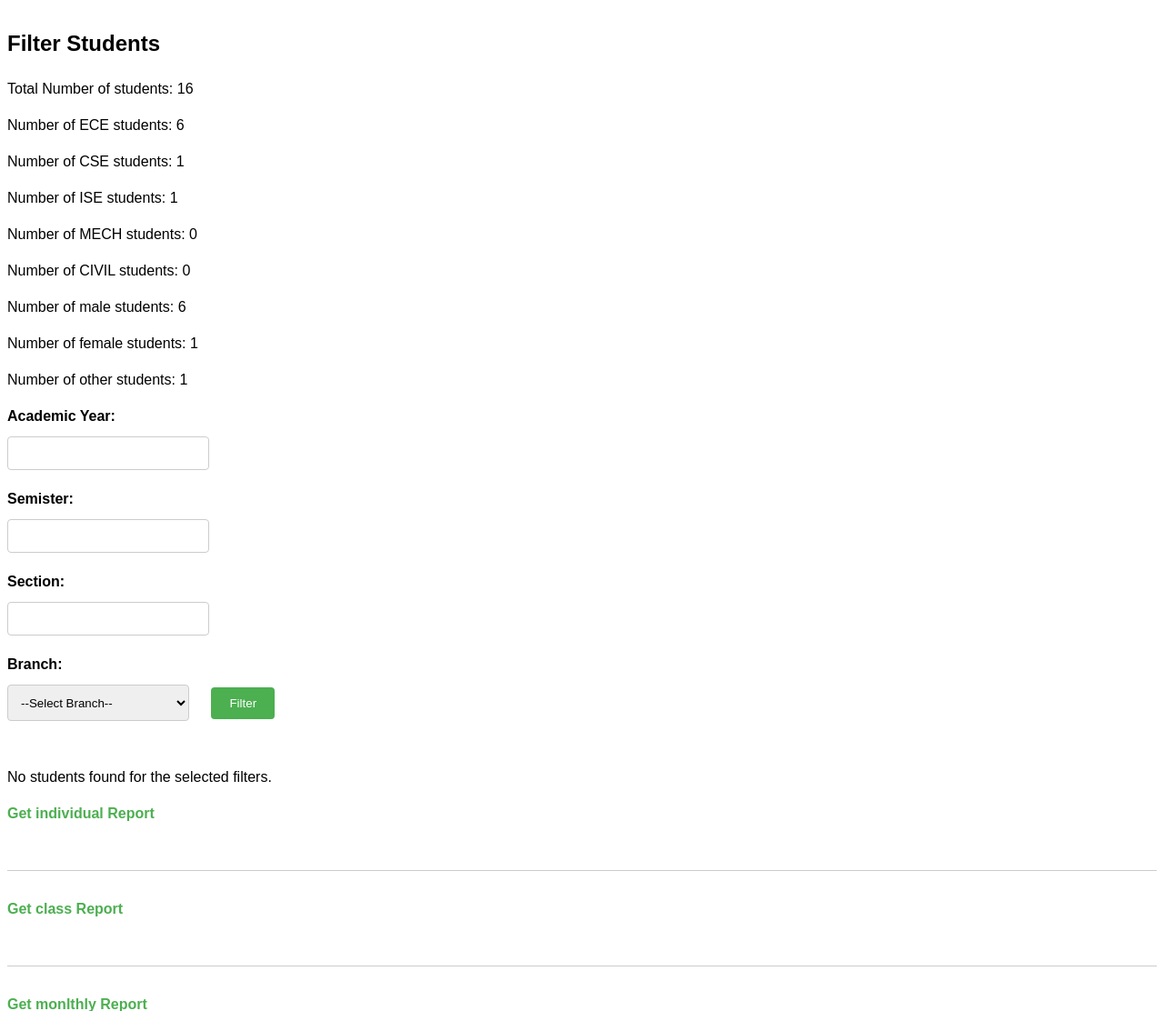
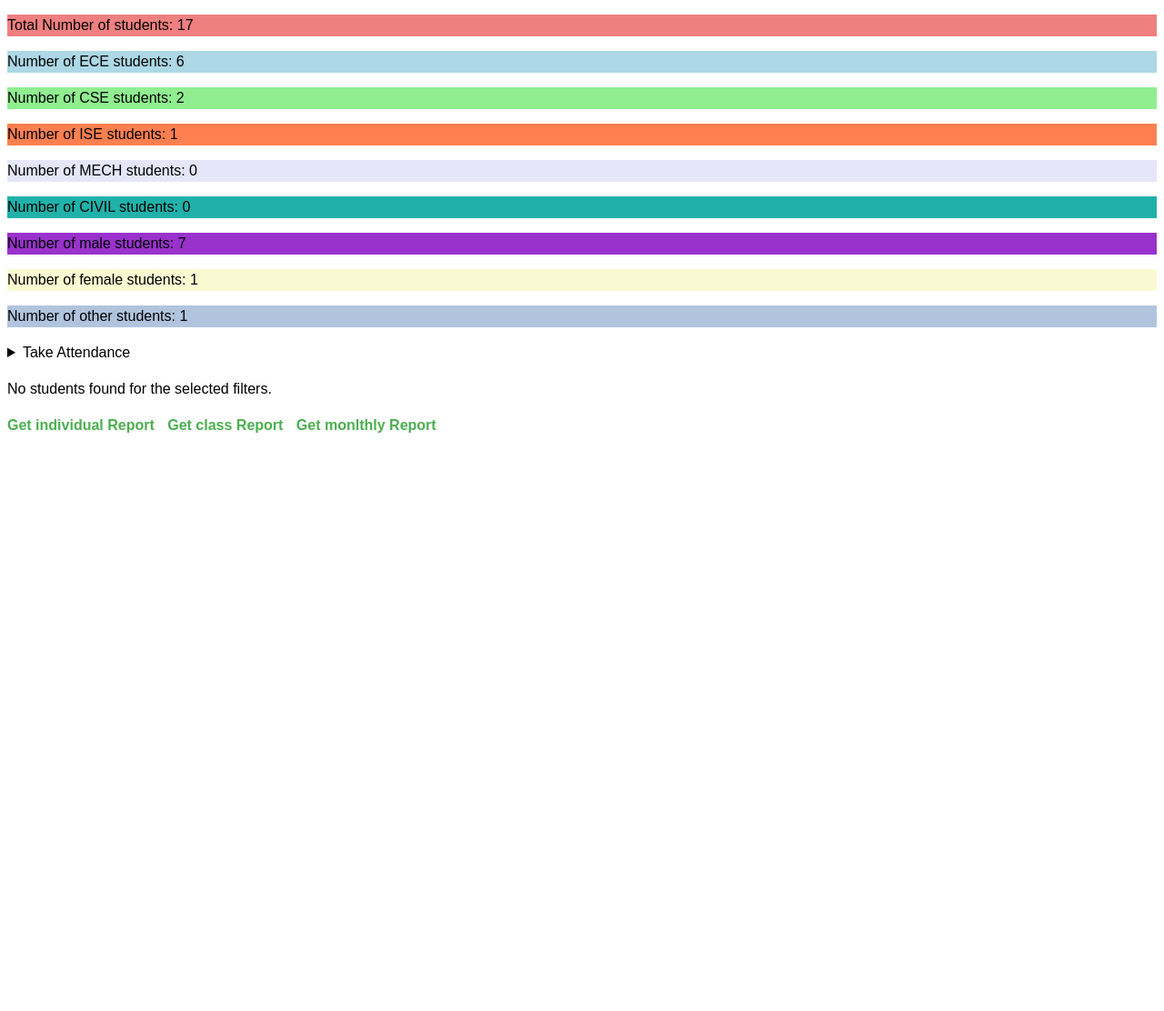
Before and after one commit to Prashanthg01/Final_Attendance_monitoring, a Django app: page / in a window 1280 px wide. Shown: the top 1112 px of the page at 91% size. After the commit the page ends 800 px from the top, so only its background shows below. Run offline with Django 4.2, Linux system fonts and the light colour scheme; data comes from the database, SQL or seed files in the repository; some libraries are stand-ins or nearby versions.

Commit message:
css commit

```diff
--- a/attendance/templates/attendance/base.html
+++ b/attendance/templates/attendance/base.html
@@ -5,6 +5,7 @@
 <head>
   <title>{% block title %}{% endblock %}</title>
   <link rel="stylesheet" href="{% static 'css/style.css' %}">
+  <script src='https://kit.fontawesome.com/a076d05399.js' crossorigin='anonymous'></script>
 </head>
 <body>
   <div class="container">
--- a/attendance/templates/attendance/classresult.html
+++ b/attendance/templates/attendance/classresult.html
@@ -17,7 +17,6 @@
       <th>Student</th>
       <th>Roll Number</th>
       <th>Status</th>
-      <th>Class Name</th>
     </tr>
   </thead>
   <tbody>
@@ -30,7 +29,6 @@
       {% else %}
       <td>Absent</td>
       {% endif %}
-      <td>{{ attendance.class_name }}</td>
     </tr>
     {% endfor %}
   </tbody>
--- a/attendance/templates/attendance/home.html
+++ b/attendance/templates/attendance/home.html
@@ -2,17 +2,40 @@
 
 {% block content %}
 
-  <h2>Filter Students</h2>
-  <p>Total Number of students: {{ num_students }}</p>
-  <p>Number of ECE students: {{ num_branch_ece }}</p>
-  <p>Number of CSE students: {{ num_branch_cse }}</p>
-  <p>Number of ISE students: {{ num_branch_ise }}</p>
-  <p>Number of MECH students: {{ num_branch_mech }}</p>
-  <p>Number of CIVIL students: {{ num_branch_civil }}</p>
-  <p>Number of male students: {{ num_gender_male }}</p>
-  <p>Number of female students: {{ num_gender_female }}</p>
-  <p>Number of other students: {{ num_gender_others }}</p>
-  <form>
+  <div class='student_num'>
+    <div>
+      <p style='background-color:lightcoral;'>Total Number of students: <span>{{ num_students }}</span></p>
+    </div>
+    <div>
+      <p style='background-color:lightblue;'>Number of ECE students: <span>{{ num_branch_ece }}</span></p>
+    </div>
+    <div>
+      <p style='background-color:lightgreen;'>Number of CSE students: <span>{{ num_branch_cse }}</span></p>
+    </div>
+    <div>
+      <p style='background-color:coral;'>Number of ISE students: <span>{{ num_branch_ise }}</span></p>
+    </div>
+    <div>
+      <p style='background-color:lavender;'>Number of MECH students: <span>{{ num_branch_mech }}</span></p>
+    </div>
+    <div>
+      <p style='background-color:lightseagreen;'>Number of CIVIL students: <span>{{ num_branch_civil }}</span></p>
+    </div>
+    <div>
+      <p style='background-color:darkorchid;'>Number of male students: <span>{{ num_gender_male }}</span></p>
+    </div>
+    <div>
+      <p style='background-color:lightgoldenrodyellow;'>Number of female students: <span>{{ num_gender_female }}</span></p>
+    </div>
+    <div>
+      <p style='background-color:lightsteelblue;'>Number of other students: <span>{{ num_gender_others }}</span></p>
+    </div>
+  </div>
+
+<div class='attendance_take'>
+  <details>
+    <summary>Take Attendance</summary>
+    <p><form>
       <label for="academic_year">Academic Year:</label>
       <input type="text" id="academic_year" name="academic_year">
 
@@ -68,11 +94,12 @@
       <button type="submit">Submit Attendance</button>
     </form>
   {% else %}
-    <p>No students found for the selected filters.</p>
+    <p class='erro_msg'>No students found for the selected filters.</p>
   {% endif %}
 
-  <a href="/result">Get individual Report</a><br><hr>
-  <a href="/classresult">Get class Report</a><br><hr>
+<div class='links_download'>
+  <a href="/result">Get individual Report</a>
+  <a href="/classresult">Get class Report</a>
   <a href="/monthlyresult">Get monlthly Report</a>
-
+</div>
 {% endblock %}
--- a/attendance/templates/attendance/month.html
+++ b/attendance/templates/attendance/month.html
@@ -21,9 +21,6 @@
     <table>
       <thead>
         <tr>
-          {% for attendance in attendances %}
-          <th>{{ attendance.subject_code }}</th>
-          {% endfor %}
           <th>Subject Code</th>
           <th>Student Name</th>
           <th>Roll Number</th>
@@ -33,6 +30,7 @@
       <tbody>
         {% for attendance in attendances %}
           <tr>
+            <td>{{ attendance.subject_code }}
             <td>{{ attendance.student }}</td>
             <td>{{ attendance.roll_number }}</td>
             {% if attendance.status %}
--- a/attendance/views.py
+++ b/attendance/views.py
@@ -61,7 +61,10 @@ def home(request):
         'num_branch_civil': num_branch_civil,
         'num_gender_male': num_gender_male,
         'num_gender_female': num_gender_female,
-        'num_gender_others': num_gender_others
+        'num_gender_others': num_gender_others,
+        'semister': semister,
+        'academic_year': academic_year,
+        'section': section
     })
 
 def result(request):
```
Also changed, not shown: other parts of attendance/templates/attendance/home.html (+4 -1 lines), attendance/static/css/style.css (+71 -3 lines), db.sqlite3. Lines whose indentation alone changed are shown as unchanged.
